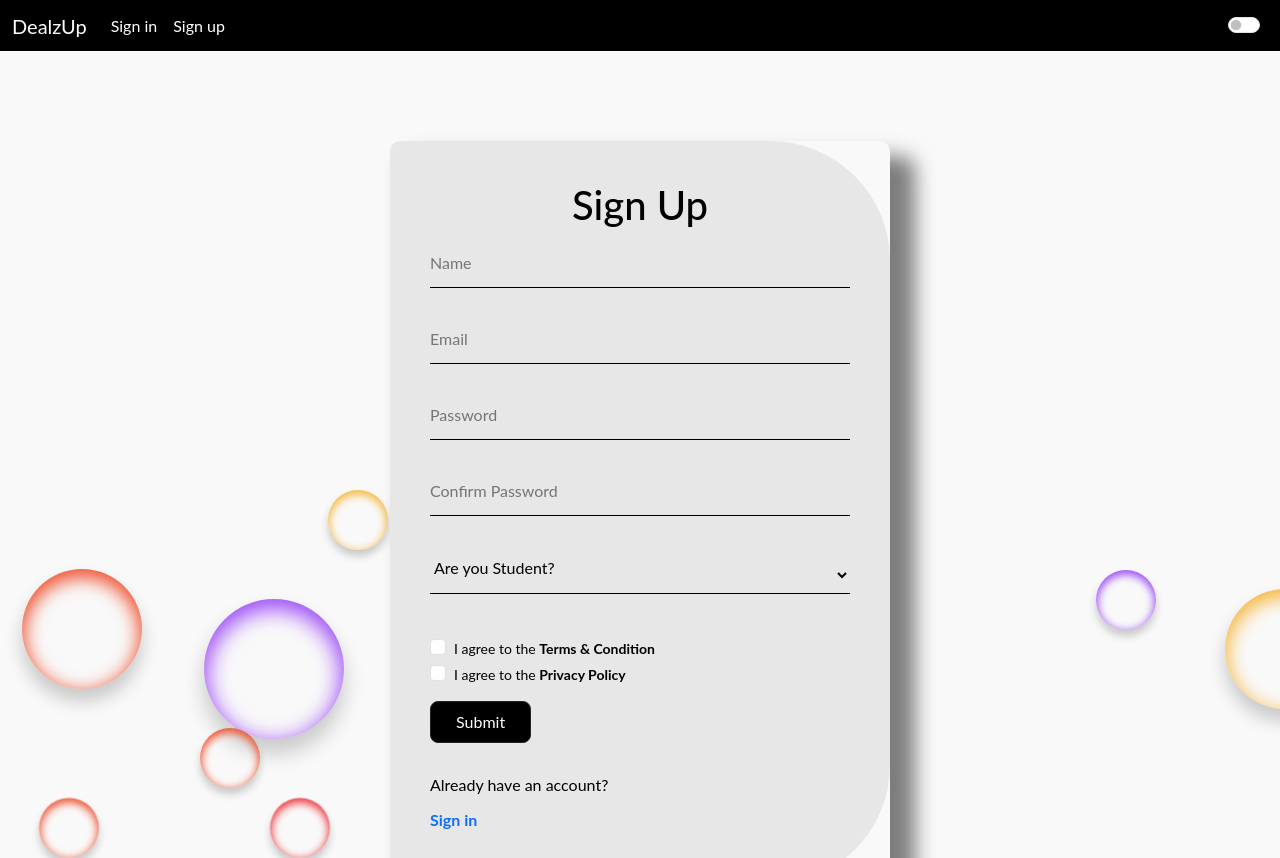
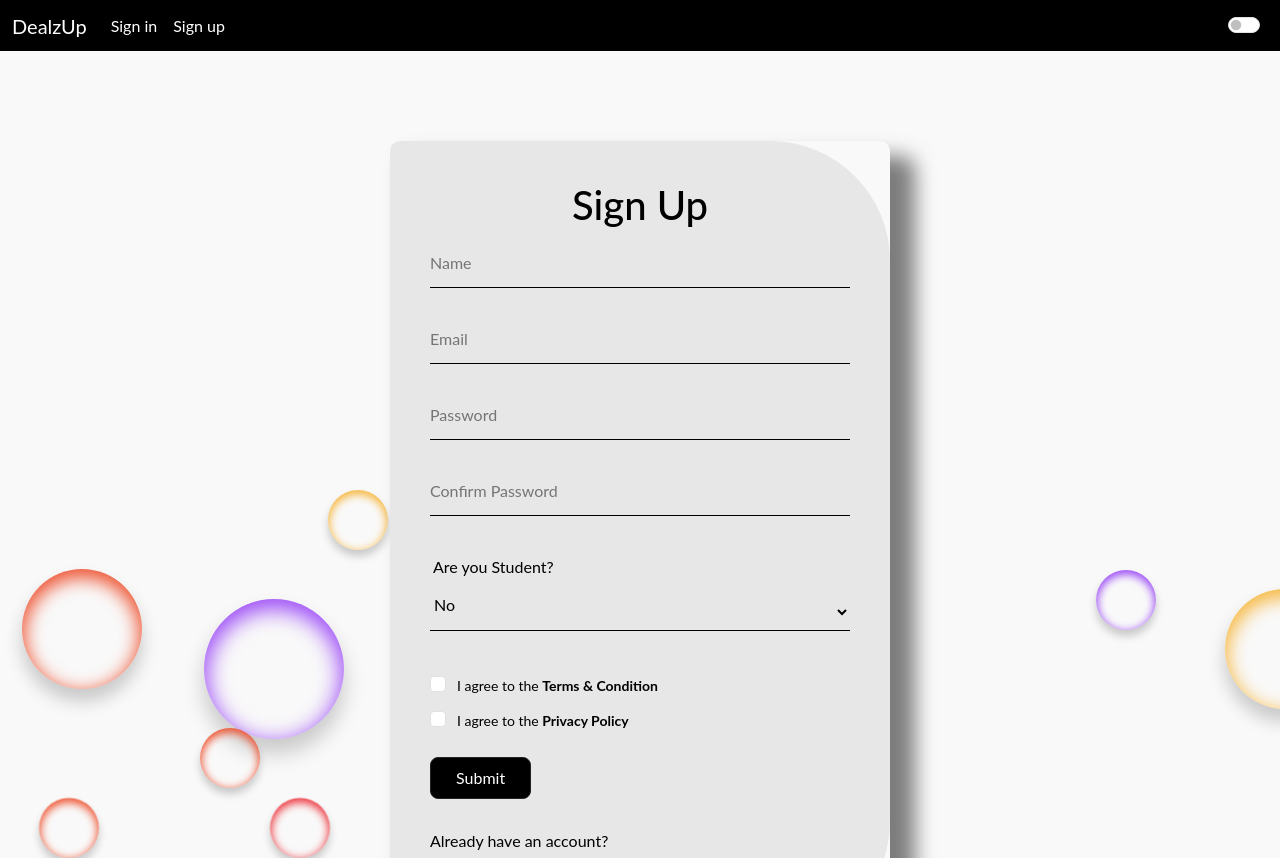
Before and after one commit to saifhossin1441/DealzUpVendorFrontend, a React (Create React App) app: page /registration in a window 1280 px wide. Shown: the top 858 px of the page. Built offline with nearby package versions, Linux system fonts and the light colour scheme.

Commit message:
updated registration form page

```diff
--- a/src/components/UserRegistration.js
+++ b/src/components/UserRegistration.js
@@ -6,6 +6,12 @@ const UserRegistration = ()=>{
     const[email, setEmail] = useState("");
     const[password, setPassword] = useState("");
     const[confirmpassword, setConfirmPassword] = useState("");
+    const[isStudent, setIsStudent] = useState(null); // State to track student status
+    const[promocode, setPromoCode] = useState("");
+    const[studentid, setStudentId] = useState("");
+    const[university, setUniversity] = useState("");
+    const[graduationyear,setGraduationYear] = useState("");
+
     // const [selectedValue, setSelectedValue] = useState('Are you a Student?');
 
 
@@ -25,11 +31,32 @@ const UserRegistration = ()=>{
         setConfirmPassword(event.target.value);
       };
 
+      const handleStudentChange = (event) => {
+        setIsStudent(event.target.value === "yes");
+     };
+
+      const handlePromoCode = (event) =>{
+        setPromoCode(event.target.value);
+     };
+
+     const handleStudentId = (event) =>{
+        setStudentId(event.target.value);
+     };
+
+     const handleUniversity= (event) =>{
+        setUniversity(event.target.value);
+     };
+
+     const handleGraduationYear = (event) =>{
+        setGraduationYear(event.target.value);
+     };
+
       const handleSubmit = (event) => {
         event.preventDefault();
         // Here you can perform authentication logic with the username and password
         console.log('Username:', email);
         console.log('Password:', password);
+        console.log('Is student:', isStudent);
       };
 
     return(
@@ -77,14 +104,29 @@ const UserRegistration = ()=>{
                             </div>
                             <div className="mb-3">
                             {/* value={selectedValue} onChange={(e) => setSelectedValue(e.target.value)} */}
-                            <select id="select-container" >
-                                <option selected hidden>Are you Student?</option>
+                            <label htmlFor="select-container" class="form-label">Are you Student?</label>
+                            <select id="select-container" onChange={handleStudentChange} value={isStudent === null ? '' : isStudent ? 'yes' : 'no'}>
+                                <option value="no">No</option>
                                 <option value="yes">Yes</option>
-                                <option value="no">No</option>
 
                             </select>
-
-                            </div>
+                         </div>
+                         {isStudent === true && ( // Render additional fields if user is a student
+                            <>
+                                <div className="mb-3">
+                                    <input type="text"  onChange={handlePromoCode}  value={promocode}  placeholder="Have a promo code?" autoComplete="promo code" />
+                                </div>
+                                <div className="mb-3">
+                                    <input type="text" onChange={handleStudentId} value={studentid} placeholder="Student ID" autoComplete="student id" />
+                                </div>
+                                <div className="mb-3">
+                                    <input type="text" onChange={handleUniversity} value={university} placeholder="School/College/University" autoComplete="School" />
+                                </div>
+                                <div className="mb-3">
+                                    <input type="text" onChange={handleGraduationYear} value={graduationyear} placeholder="Graduation Year" autoComplete="Graduation Year" />
+                                </div>
+                            </>
+                        )}
 
 
                             <div className=" form-check ">
--- a/src/components/css/login.css
+++ b/src/components/css/login.css
@@ -86,7 +86,9 @@ a{
 .form-control{
   outline: none !important;
 }
-
+label{
+  padding: 0px 10px 10px 3px;
+}
 input[type=text]{
   width: 100%;
   border:none;
```
Also changed, not shown: src/App.js (line endings or trailing spaces).
